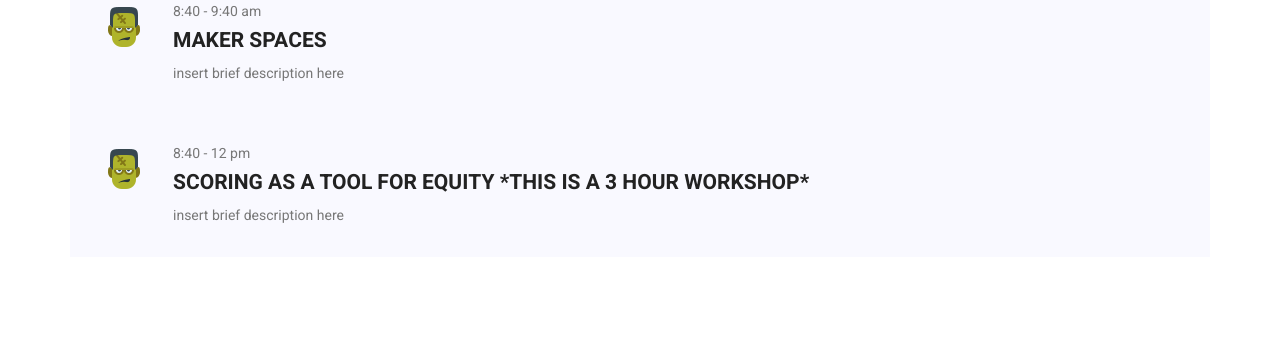
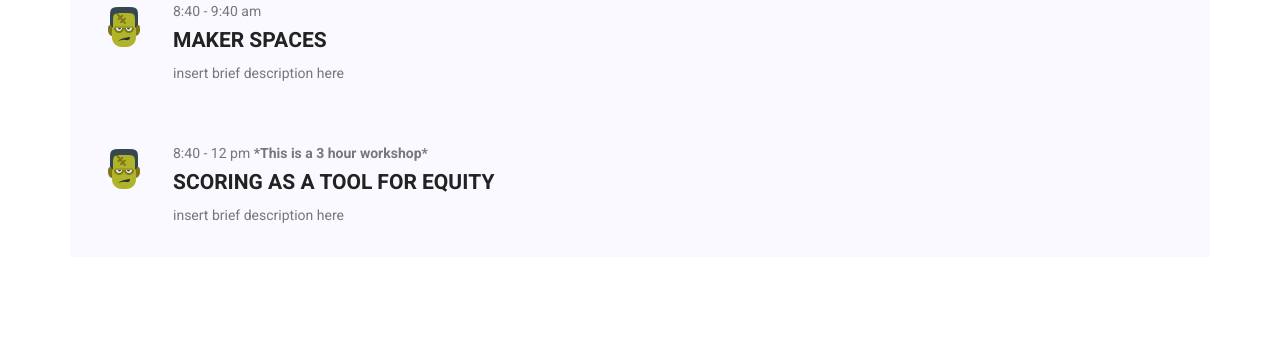
Before and after one commit to greeleyblteam/blsummit2018, a plain HTML site: page index.html in a window 1280 px wide. Shown: the part 3626-3981 px from the top of the page. Drawn offline with Linux system fonts and the light colour scheme; some packages are replaced by stand-ins of ours.

Commit message:
Bolding important text

```diff
--- a/index.html
+++ b/index.html
@@ -308,8 +308,8 @@
 									<img src="img/schedule-1.png" alt="">
 								</div>
 								<div class="media-body">
-									<h5>8:40 - 12 pm</h5>
-									<h4>Scoring as a Tool For Equity <strong> *This is a 3 hour workshop*</strong></h4>
+									<h5>8:40 - 12 pm <strong> *This is a 3 hour workshop*</strong></h5>
+									<h4>Scoring as a Tool For Equity</h4>
 									<p>insert brief description here</p>
 								</div>
 							</div>
```
